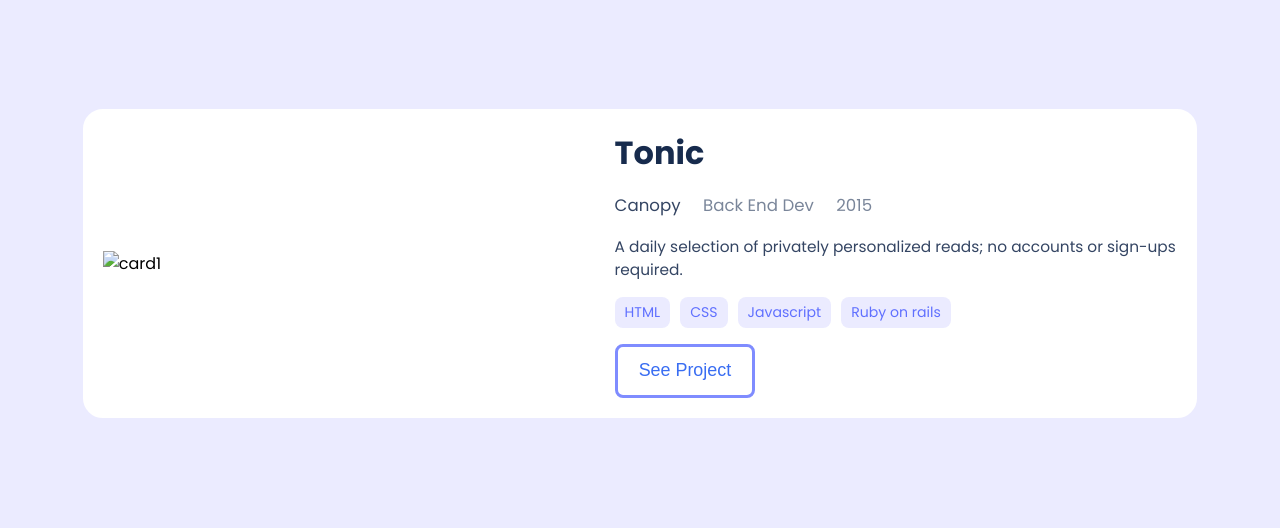
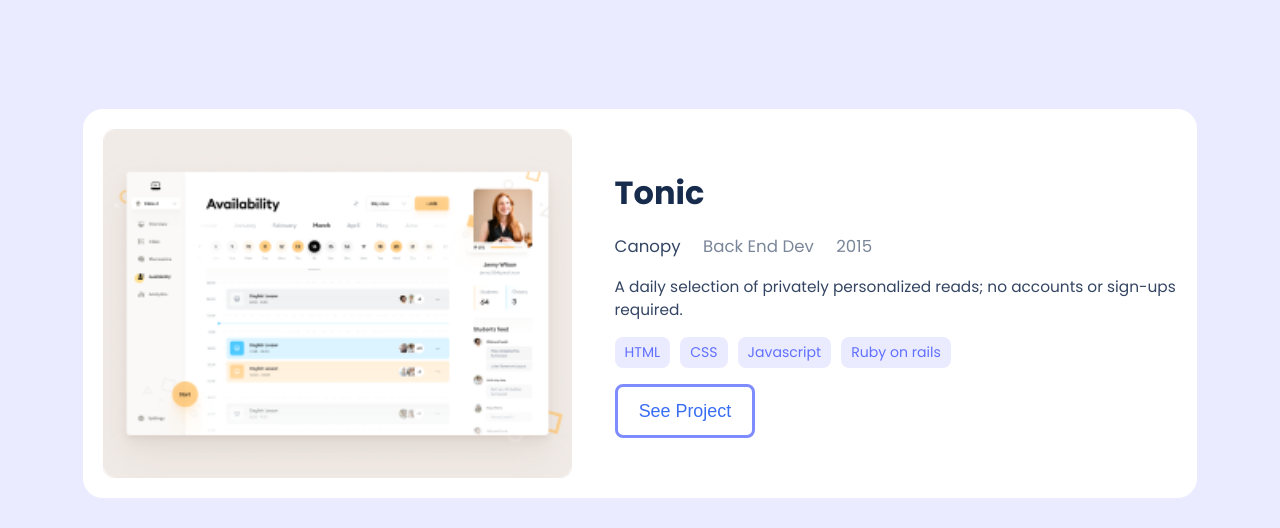
Before and after one commit to umehabiba139/desk-version, a plain HTML site: page index.html in a window 1280 px wide. Shown: the part 860-1388 px from the top of the page. Drawn offline with Linux system fonts and the light colour scheme; a script that the page names is missing; files whose address does not match are found by name.

Commit message:
add desktop snapshoots added

```diff
--- a/index.html
+++ b/index.html
@@ -40,7 +40,7 @@
         <div class="work-card">
             <div class="card" id="card">
                 <div class="img images" >
-                    <img class="mob-hide" src="./images/desktop/Snapshoot1.png" alt="card1">
+                    <img class="mob-hide" src="./Snapshoot Portfolio (1).png" alt="card1">
                     <img class="pc-hide" src="./images/Snapshoot1.png" alt="card1">
                 </div>
                 <div class="card-details">
```
Also changed, not shown: Snapshoot1.png (added), Snapshoot2.png (added), Snapshoot3.png (added), Snapshoot4.png (added), cardoverlay1.png (added), cardoverlay2.png (added), cardoverlay3.png (added), cardoverlay4.png (added), contactdesktop.png (added), headerbackground.png (added).
